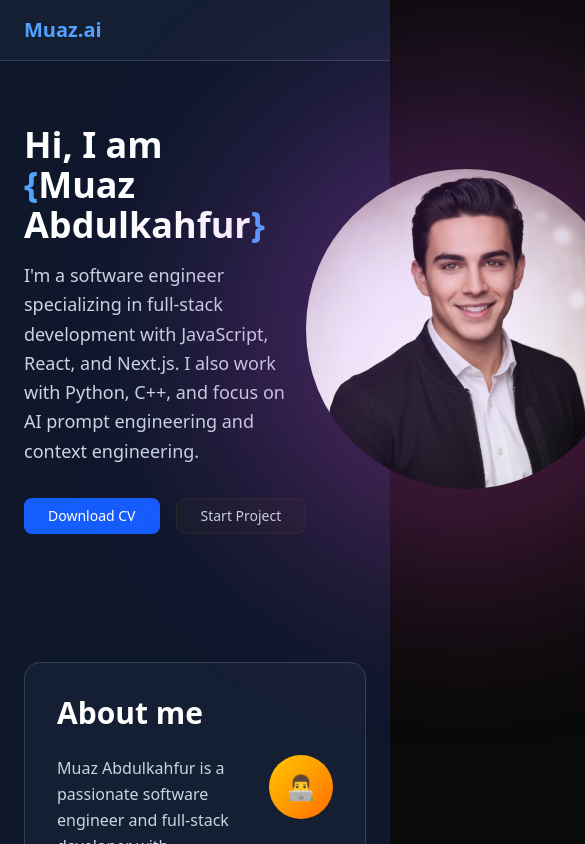
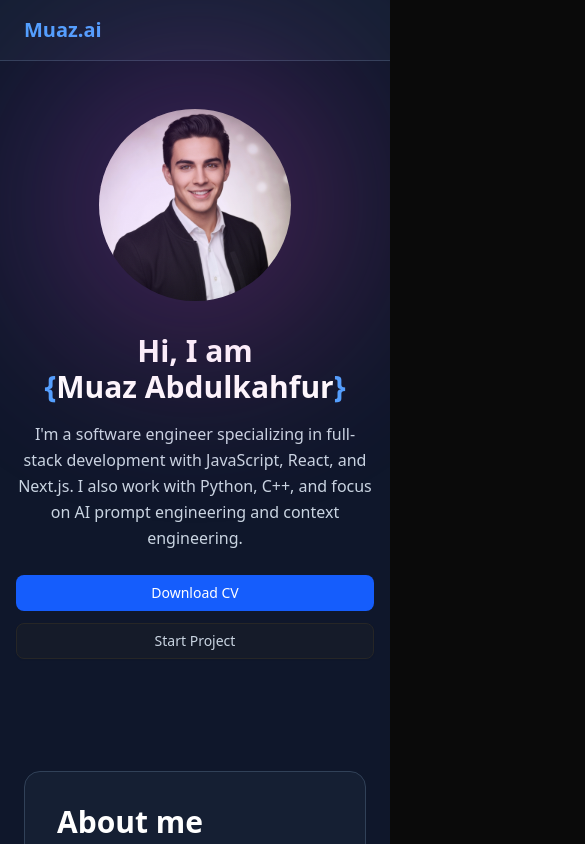
Before and after one commit to MuazMu/portfolio, a Next.js app: page / in a window 390 px wide. Shown: the top 844 px of the page, 585 px wide, since content can reach past the window. Built offline with nearby package versions, Linux system fonts and the light colour scheme.

Commit message:
fix: improve hero section responsive design
Add responsive classes and adjust layout for mobile-first approach.

Co-authored-by: Muaz <106611299+MuazMu@users.noreply.github.com>

```diff
--- a/components/hero-section.tsx
+++ b/components/hero-section.tsx
@@ -3,40 +3,42 @@ import Image from "next/image"
 
 export function HeroSection() {
   return (
-    <section className="px-6 py-16 relative">
-      <div className="max-w-4xl mx-auto">
-        <div className="flex items-center justify-between">
-          <div className="flex-1">
-            <h1 className="text-4xl md:text-5xl font-bold text-white mb-4">
+    <section className="px-4 md:px-6 py-12 md:py-16 relative">
+      <div className="max-w-6xl mx-auto">
+        <div className="flex flex-col lg:flex-row items-center justify-between gap-8 lg:gap-12">
+          <div className="flex-1 text-center lg:text-left order-2 lg:order-1">
+            <h1 className="text-3xl sm:text-4xl md:text-5xl lg:text-6xl font-bold text-white mb-4 lg:mb-6">
               Hi, I am
               <br />
               <span className="text-blue-400">{"{"}</span>
               <span className="text-white">Muaz Abdulkahfur</span>
               <span className="text-blue-400">{"}"}</span>
             </h1>
-            <p className="text-slate-300 text-lg mb-8 max-w-md leading-relaxed">
+            <p className="text-slate-300 text-base sm:text-lg mb-6 lg:mb-8 max-w-md mx-auto lg:mx-0 leading-relaxed">
               I'm a software engineer specializing in full-stack development with JavaScript, React, and Next.js. I also
               work with Python, C++, and focus on AI prompt engineering and context engineering.
             </p>
-            <div className="flex gap-4">
-              <Button className="bg-blue-600 hover:bg-blue-700 text-white px-6 py-2">Download CV</Button>
+            <div className="flex flex-col sm:flex-row gap-3 sm:gap-4 justify-center lg:justify-start">
+              <Button className="bg-blue-600 hover:bg-blue-700 text-white px-6 py-2 w-full sm:w-auto">
+                Download CV
+              </Button>
               <Button
                 variant="outline"
-                className="border-slate-600 text-slate-300 hover:bg-slate-800 px-6 py-2 bg-transparent"
+                className="border-slate-600 text-slate-300 hover:bg-slate-800 px-6 py-2 bg-transparent w-full sm:w-auto"
               >
                 Start Project
               </Button>
             </div>
           </div>
-          <div className="relative">
+          <div className="relative order-1 lg:order-2 flex-shrink-0">
             <div className="absolute inset-0 bg-gradient-to-br from-purple-500 to-pink-500 rounded-full blur-3xl opacity-30 scale-150"></div>
-            <div className="relative w-80 h-80 rounded-full overflow-hidden">
+            <div className="relative w-48 h-48 sm:w-56 sm:h-56 md:w-64 md:h-64 lg:w-80 lg:h-80 rounded-full overflow-hidden mx-auto">
               <Image
                 src="/professional-headshot-of-a-young-man-with-dark-hai.png"
                 alt="Muaz Abdulkahfur"
                 width={320}
                 height={320}
-                className="object-cover"
+                className="object-cover w-full h-full"
               />
               <div className="absolute inset-0 bg-gradient-to-br from-purple-500/20 to-transparent"></div>
             </div>
```
